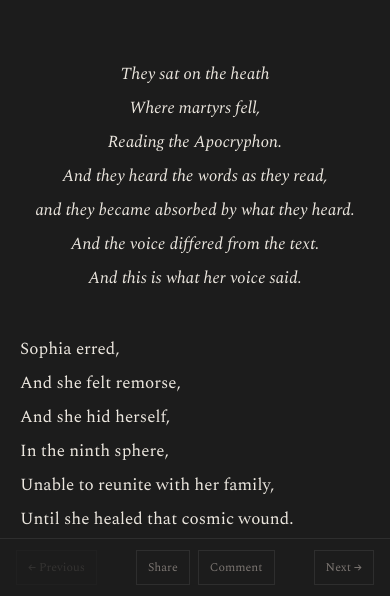
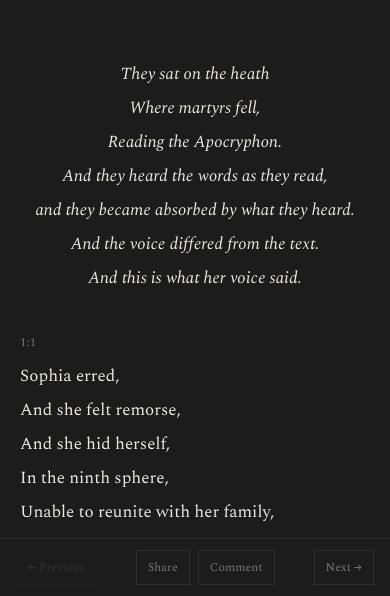
Before and after one commit to Ashosystem/the-book-of-phosphorous, a plain HTML site: page index.html in a window 390 px wide. Shown: the part 248-844 px from the top of the page. Drawn offline with nearby package versions, Linux system fonts and the light colour scheme.

Commit message:
Add biblical verse numbers (1:1–1:34) to Chapter I narrative stanzas
Centered framing/interlude stanzas remain unnumbered; verse marker
floats in left margin on desktop, drops above stanza on mobile.

```diff
--- a/app.js
+++ b/app.js
@@ -306,6 +306,7 @@ function renderChapter(ch) {
     return `<p class="coming-soon">Chapter ${toRoman(ch.n)} is coming soon.</p>`;
   }
 
+  let verse = 0;
   const html = ch.sections.map(s => {
     if (s.t === 'img') {
       return `<div class="chapter-image">${duosophis()}</div>`;
@@ -313,8 +314,13 @@ function renderChapter(ch) {
     const cls = s.t === 'ci' ? 'stanza centered italic'
               : s.t === 'c'  ? 'stanza centered'
               : 'stanza left';
+    let mark = '';
+    if (s.t === 'l') {
+      verse++;
+      mark = `<span class="verse-num">${ch.n}:${verse}</span>`;
+    }
     const lines = s.l.map(line => `<p>${escHtml(line)}</p>`).join('');
-    return `<div class="${cls}">${lines}</div>`;
+    return `<div class="${cls}">${mark}${lines}</div>`;
   }).join('');
 
   return html;
--- a/style.css
+++ b/style.css
@@ -151,7 +151,27 @@ body {
   margin-bottom: 2.2em;
 }
 
-.stanza.left { text-align: left; }
+.stanza.left { text-align: left; position: relative; }
+
+.verse-num {
+  position: absolute;
+  left: -3.4em;
+  top: 0.35em;
+  font-size: 0.72em;
+  color: var(--text-muted);
+  letter-spacing: 0.04em;
+  font-variant-numeric: tabular-nums;
+  user-select: none;
+}
+
+@media (max-width: 760px) {
+  .verse-num {
+    position: static;
+    display: block;
+    margin-bottom: 0.4em;
+    font-size: 0.7em;
+  }
+}
 
 .stanza.centered { text-align: center; }
 
```
